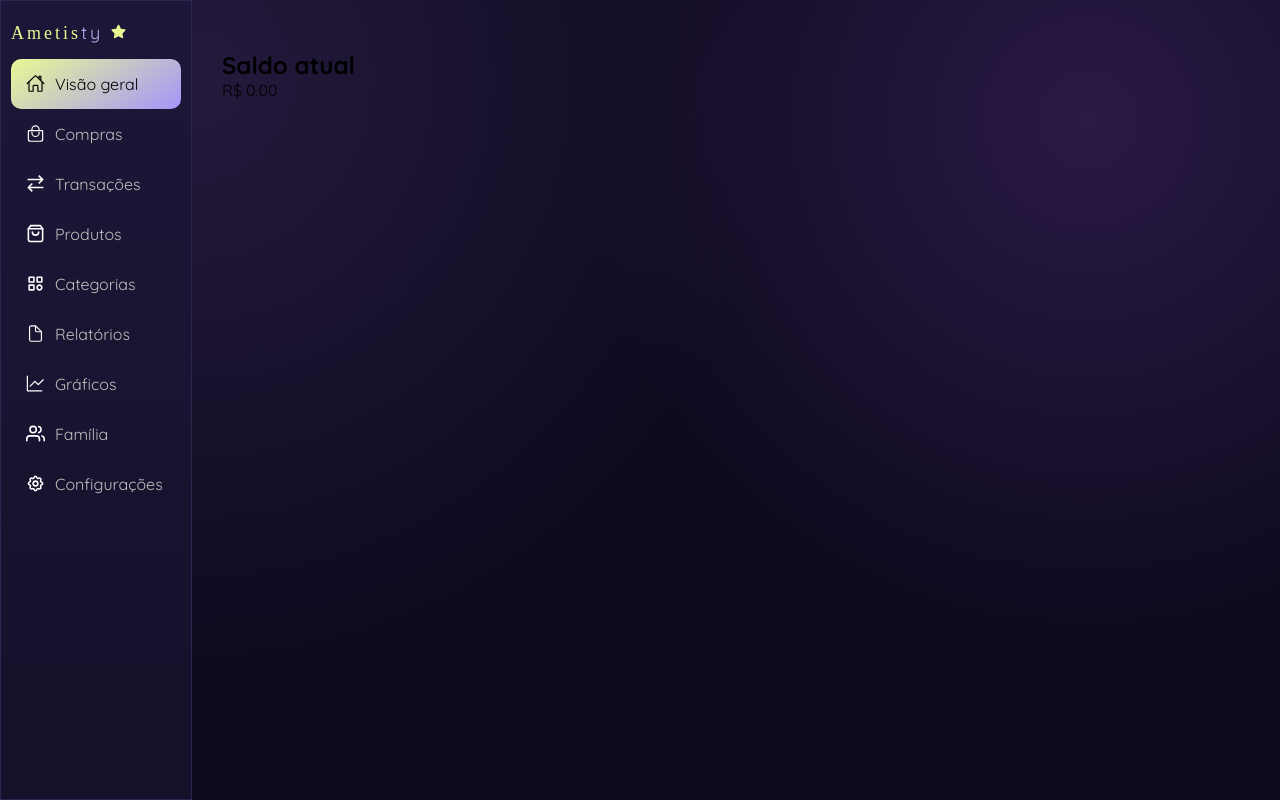
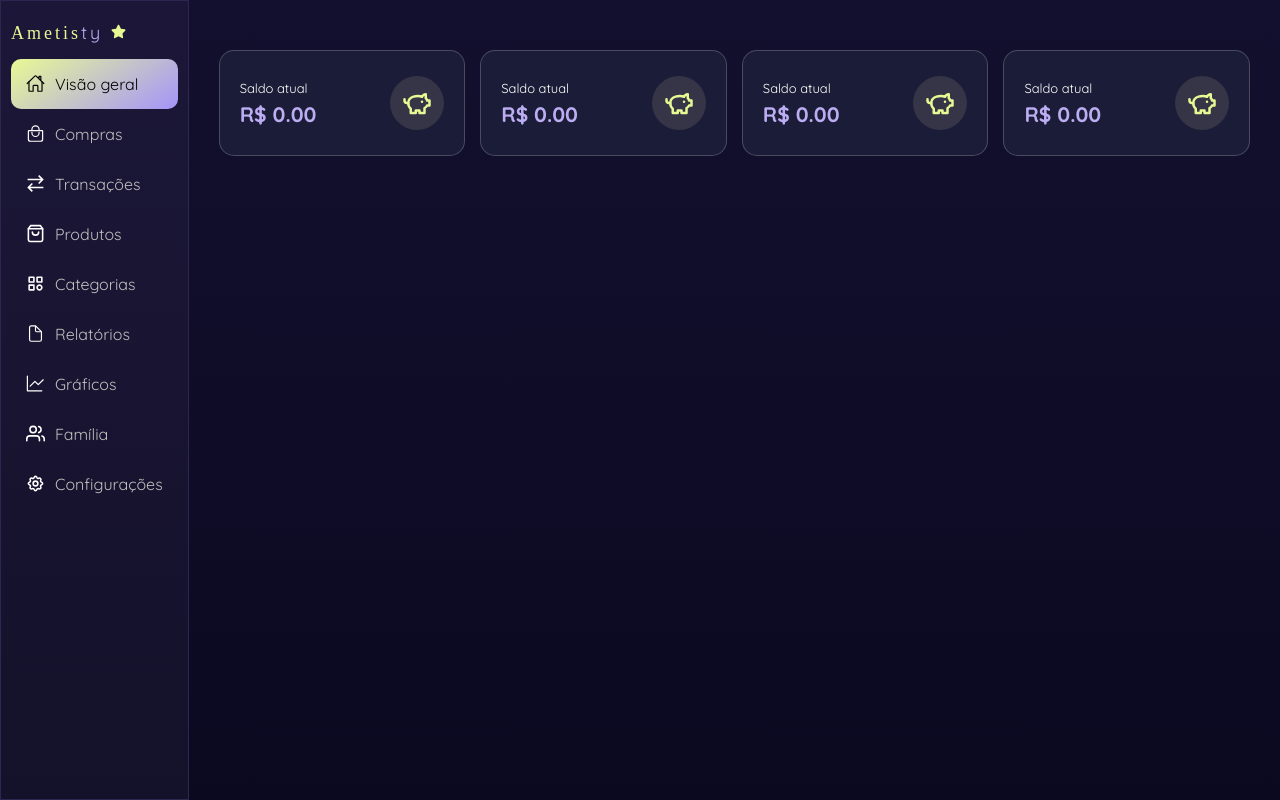
Before and after one commit to filipeavila7/front-gerenciador, a React (Vite) app: page /family/1/dashboard in a window 1280 px wide. Built offline with nearby package versions, Linux system fonts and the light colour scheme; no server answers; a web font is replaced by a local one.

Commit message:
tela de dashboard

```diff
--- a/src/components/transactions/MyBalance.tsx
+++ b/src/components/transactions/MyBalance.tsx
@@ -2,6 +2,8 @@ import { useParams } from "react-router-dom";
 import api from "../../service/api";
 import { useState, useEffect } from "react";
 import type { BalanceResponse } from "../../types/transaction/BalanceResponse";
+import "../../styles/balance.css"
+import { LuPiggyBank } from "react-icons/lu";
 
 function MyBalance() {
   const { familyId } = useParams<{ familyId: string }>();
@@ -34,9 +36,16 @@ function MyBalance() {
   if (loading) return <div>Carregando...</div>;
 
   return (
-    <div>
-      <h2>Saldo atual</h2>
-      <p>R$ {balance.toFixed(2)}</p>
+    <div className="balance-box">
+      <div className="balance-title">
+        <p>Saldo atual</p>
+        <h2>R$ {balance.toFixed(2)}</h2>
+      </div>
+      <div className="balance-icon-box">
+        <LuPiggyBank className="balance-icon" />
+      </div>
+
+
     </div>
   );
 }
--- a/src/index.css
+++ b/src/index.css
@@ -13,9 +13,7 @@
 
 
 body{
-  background: radial-gradient(circle at 15% 10%, #241a3d 0%, transparent 45%),
-                radial-gradient(circle at 85% 15%, #2a1a45 0%, transparent 40%),
-                #0e0a1f;
+    background: linear-gradient(180deg, #13102f, #0b0920);
     background-attachment: fixed;
 }
 
@@ -30,6 +28,7 @@ h1{
 
 .main-lay{
   padding: 50px 30px;
+  width: 100%;
 }
 
 
--- a/src/pages/Dashboard.tsx
+++ b/src/pages/Dashboard.tsx
@@ -1,9 +1,17 @@
 import MyBalance from "../components/transactions/MyBalance"
-
+import "../styles/balance.css"
 
 function Dashboard() {
   return (
-    <MyBalance/>
+
+    <div className="dashboard-lay">
+      <MyBalance/>
+      <MyBalance/>
+      <MyBalance/>
+      <MyBalance/>
+
+    </div>
+
 
   )
 }
--- /dev/null
+++ b/src/styles/balance.css
@@ -0,0 +1,47 @@
+.dashboard-lay{
+    display: grid;
+    grid-template-columns: repeat(4, 1fr);
+    gap: 15px;
+
+
+}
+
+
+.balance-box{
+    background-color: #1b1d38;
+    border: 1px solid #a5a3ab57;
+    color: #ffffff;
+    padding:  25px 20px;
+    border-radius: 15px;
+
+    display: flex;
+    justify-content: space-between;
+    gap: 20px;
+    align-items: center;
+
+}
+
+.balance-icon-box{
+    border-radius: 40px;
+    background-color: #47465198;
+    display: flex;
+    align-items: center;
+    justify-content: center;
+    padding: 12px;
+
+}
+
+.balance-title h2{
+    color: #bcadf2;
+    padding-top: 5px;
+    font-size: 21px;
+}
+
+.balance-title p{
+    font-size: 13px;
+}
+
+.balance-icon{
+    font-size: 30px;
+    color: #E8F994;
+}
```
